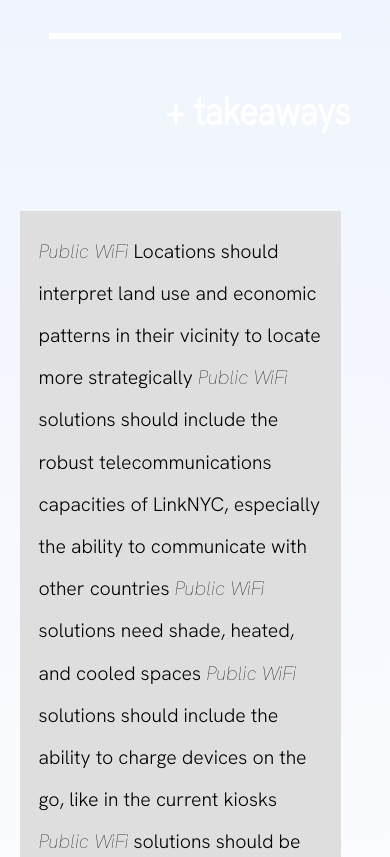
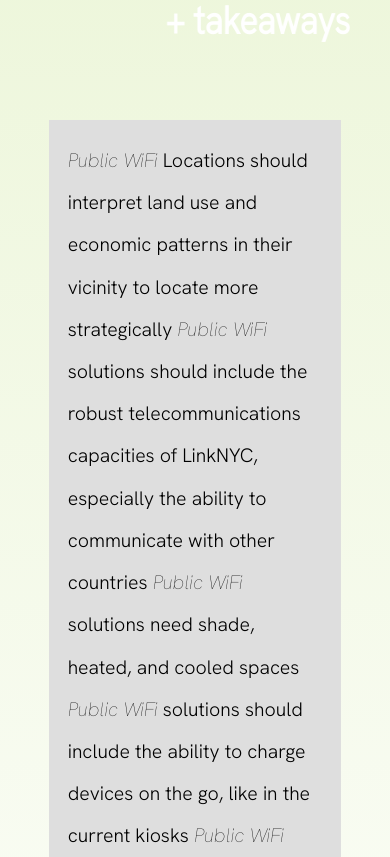
Before and after one commit to eddiejoe-antonio/public-wifi, a plain HTML site: page index.html in a window 390 px wide. Shown: the part 6840-7697 px from the top of the page. Drawn offline with Linux system fonts and the light colour scheme.

Commit message:
updated mobile styles

```diff
--- a/styles/styles.css
+++ b/styles/styles.css
@@ -158,8 +158,8 @@ hr {
 @media (max-width: 1080px) {
   body {
     font-family: 'Hanken Grotesk', sans-serif;
-    /* background-image: linear-gradient(white, yellowgreen); */
-    background-image: linear-gradient(#a1bff0, white);
+    background-image: linear-gradient(yellowgreen, white);
+    /* background-image: linear-gradient(#a1bff0, white); */
     color: black;
     padding: 5vw;
     font-size: 1em;
@@ -175,7 +175,7 @@ hr {
   img {
     margin-bottom: 5vh;
     float:none;
-    width: 85vw;
+    width: 80vw;
     filter: brightness(100%);
   }
 
@@ -192,6 +192,7 @@ hr {
   }
 
   .takeaways {
+    margin-left: 0vw;
     background-color: #dedede;
     border: 5vw solid #dedede;
     line-height: 5vh;
```
Also changed, not shown: index.html (+2 -0 lines).
